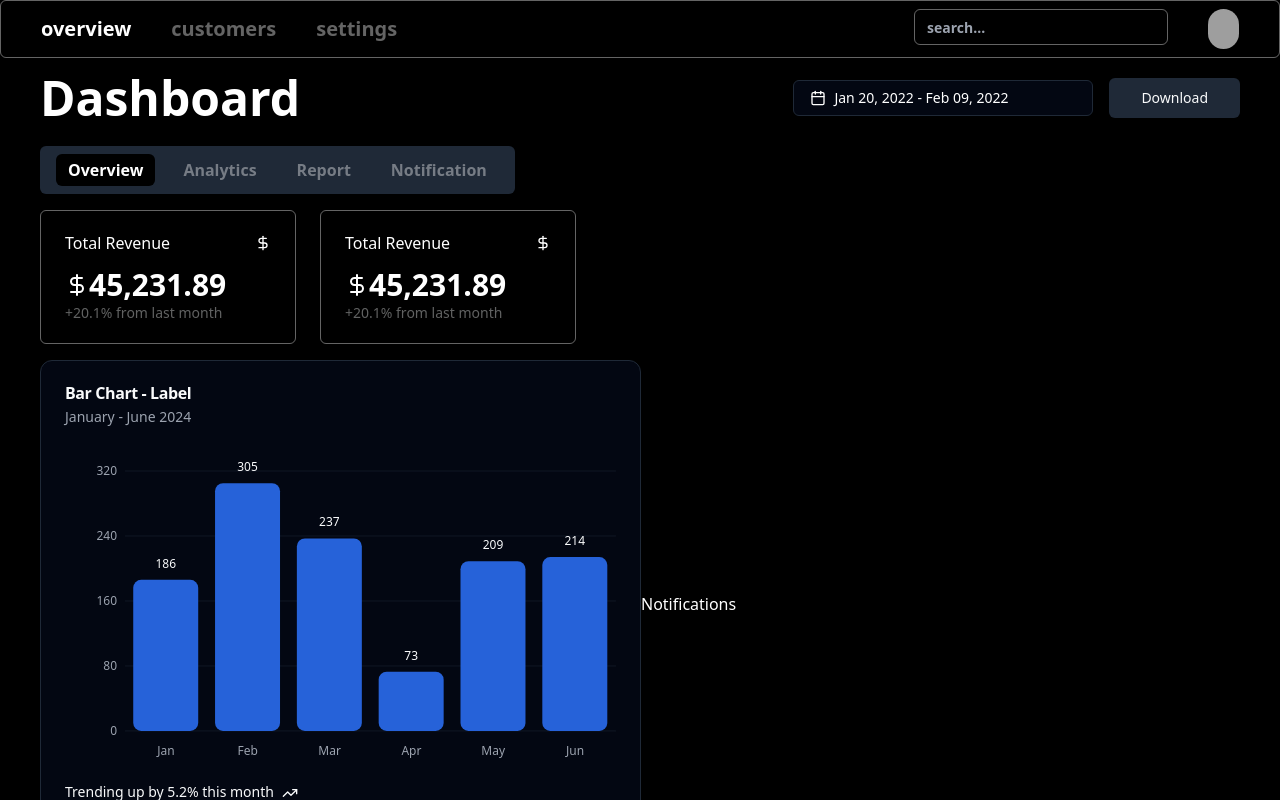
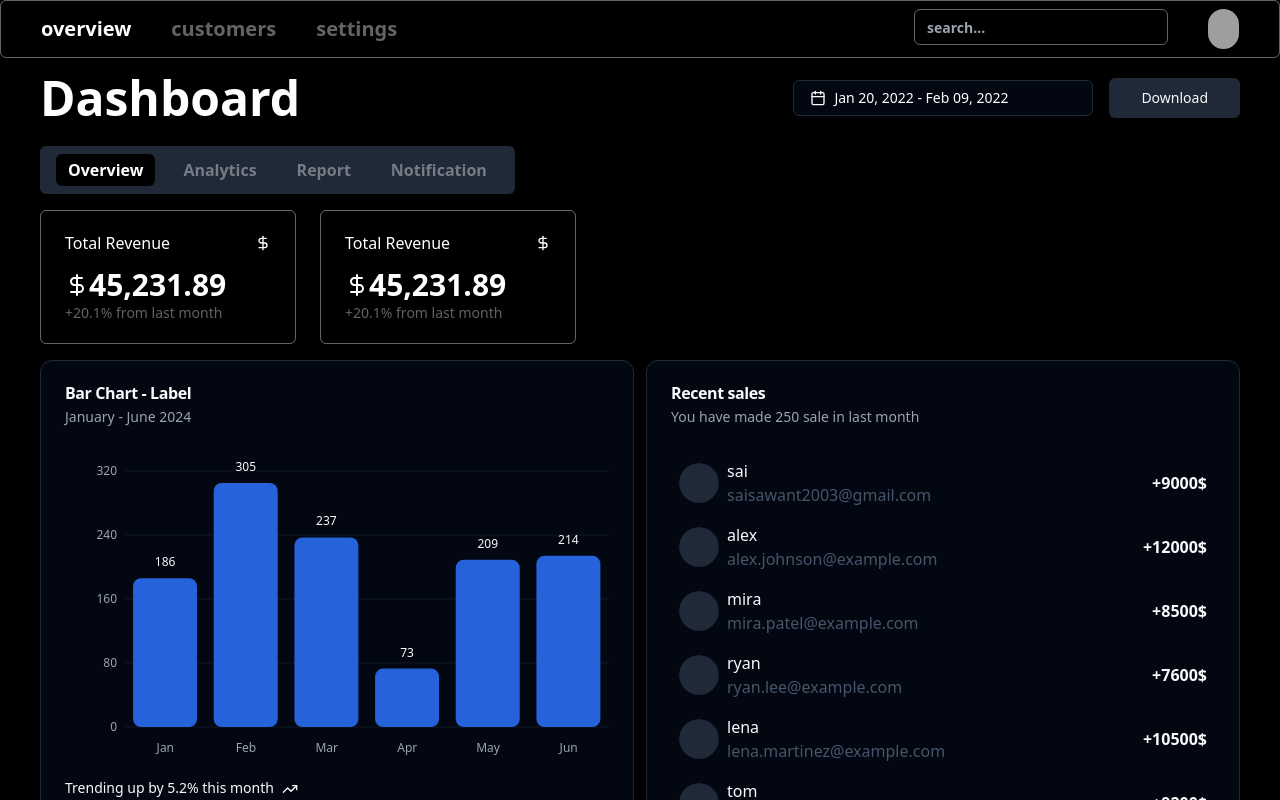
Before and after one commit to SaiSawant1/sca-web-app, a Next.js app: page /inventory in a window 1280 px wide. Shown: the top 800 px of the page. Built offline with nearby package versions, Linux system fonts and the light colour scheme; grey boxes are pictures that could not be loaded.

Commit message:
notifications

```diff
--- a/src/app/globals.css
+++ b/src/app/globals.css
@@ -1,6 +1,7 @@
 @tailwind base;
 @tailwind components;
 @tailwind utilities;
+
 
 html,
 body,
@@ -71,6 +72,7 @@ body,
   * {
     @apply border-border;
   }
+
   body {
     @apply bg-background text-foreground;
   }
--- /dev/null
+++ b/src/components/notificaiton.tsx
@@ -0,0 +1,28 @@
+import { Avatar, AvatarFallback } from "./ui/avatar";
+
+interface NotificationProps {
+  name: string;
+  email: string;
+  profit: string;
+}
+
+export const Notification = ({ email, name, profit }: NotificationProps) => {
+  return (
+    <div className="flex w-full p-2">
+      <div className="flex justify-center items-center gap-2 w-full">
+        <Avatar>
+          <AvatarFallback />
+        </Avatar>
+        <div className="w-full flex justify-between items-center ">
+          <div>
+            <div>{name}</div>
+            <div className="text-slate-600">{email}</div>
+          </div>
+          <div className="font-bold">
+            +{profit}$
+          </div>
+        </div>
+      </div>
+    </div>
+  );
+};
--- /dev/null
+++ b/src/components/notifications.tsx
@@ -0,0 +1,42 @@
+import { Notification } from "./notificaiton";
+import {
+  Card,
+  CardContent,
+  CardDescription,
+  CardHeader,
+  CardTitle,
+} from "./ui/card";
+
+const data = [
+  { name: "sai", email: "saisawant2003@gmail.com", profit: "9000" },
+  { name: "alex", email: "alex.johnson@example.com", profit: "12000" },
+  { name: "mira", email: "mira.patel@example.com", profit: "8500" },
+  { name: "ryan", email: "ryan.lee@example.com", profit: "7600" },
+  { name: "lena", email: "lena.martinez@example.com", profit: "10500" },
+  { name: "tom", email: "tom.anderson@example.com", profit: "9200" },
+  { name: "nina", email: "nina.kim@example.com", profit: "11100" },
+  { name: "dan", email: "daniel.nguyen@example.com", profit: "9800" },
+  { name: "emma", email: "emma.wilson@example.com", profit: "8900" },
+  { name: "leo", email: "leo.thomas@example.com", profit: "10200" },
+];
+
+export const Notifications = () => {
+  return (
+    <Card className="flex-1">
+      <CardHeader>
+        <CardTitle>Recent sales</CardTitle>
+        <CardDescription>You have made 250 sale in last month</CardDescription>
+      </CardHeader>
+      <CardContent>
+        {data.map((item, id) => (
+          <Notification
+            key={id}
+            email={item.email}
+            name={item.name}
+            profit={item.profit}
+          />
+        ))}
+      </CardContent>
+    </Card>
+  );
+};
--- a/src/components/overview.tsx
+++ b/src/components/overview.tsx
@@ -1,10 +1,11 @@
 import { BarChartView } from "./bar-chart";
+import { Notifications } from "./notifications";
 
 export const Overview = () => {
   return (
-    <div className="flex justify-center items-center">
+    <div className="grid md:grid-cols-2 gap-3">
       <BarChartView />
-      <div className="flex-1">Notifications</div>
+      <Notifications />
     </div>
   );
 };
```
